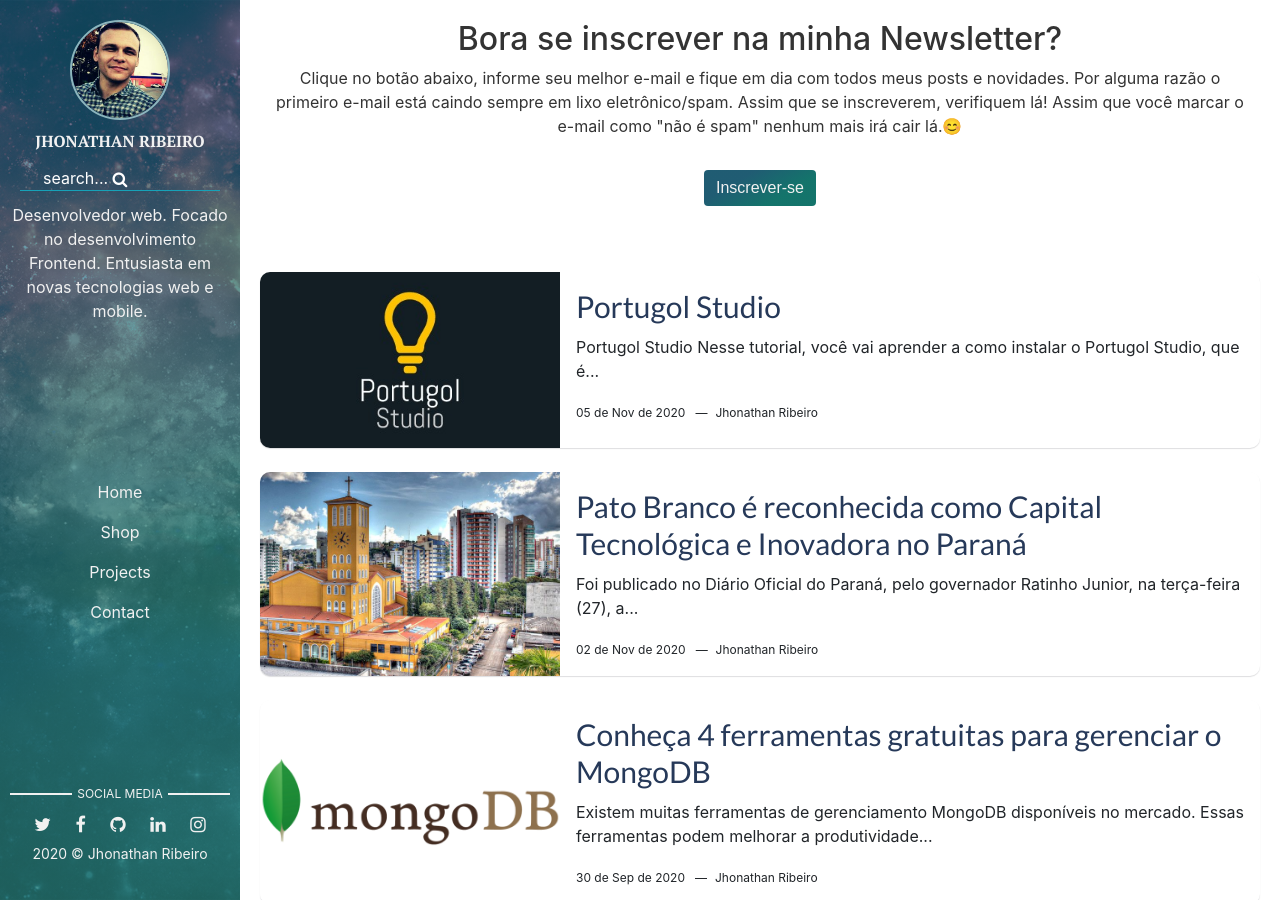
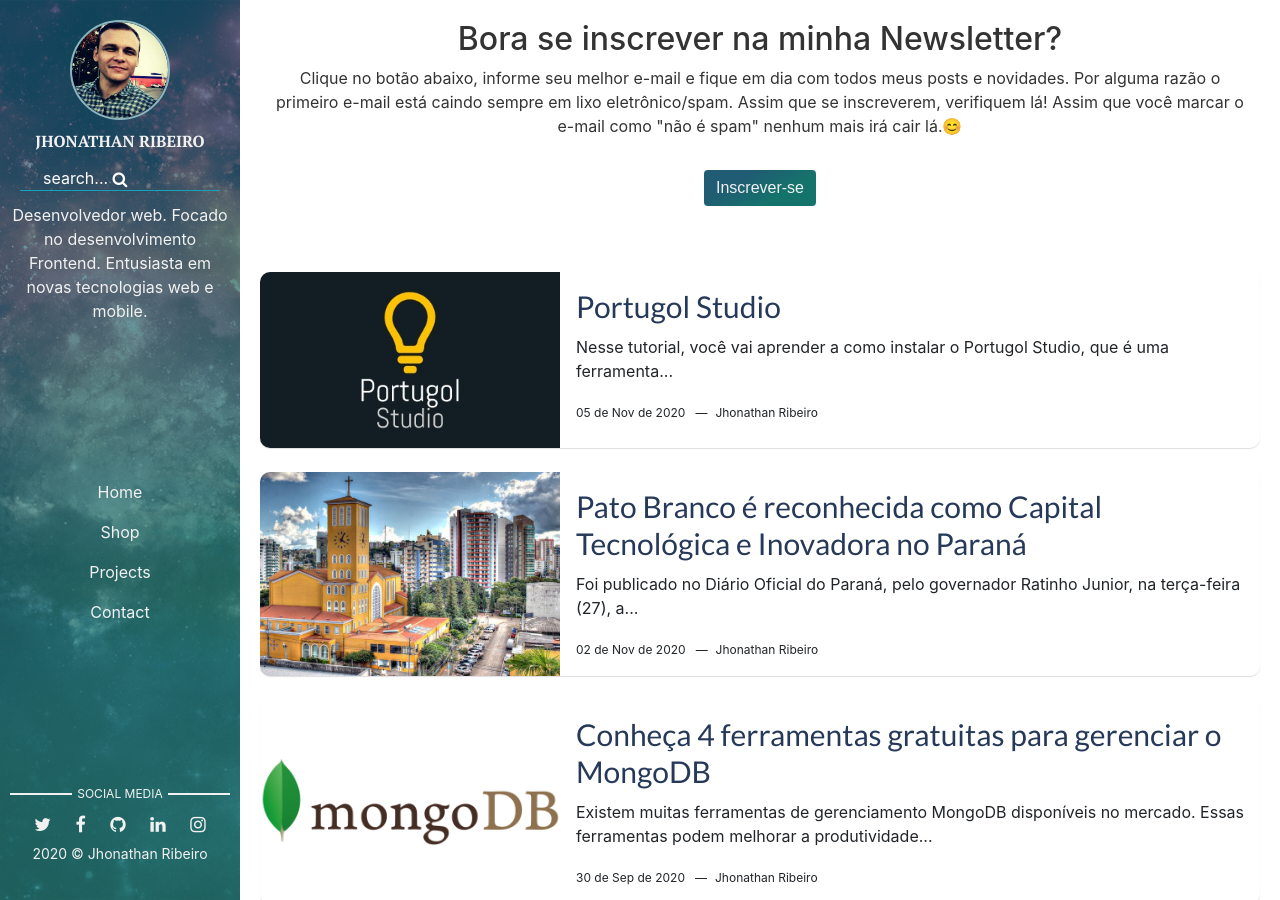
Before and after one commit to JhonathanRibeiro/blog, a Jekyll site: the page built from index.html, in a window 1280 px wide and 900 px high. Built offline with Jekyll 4.4.1, drawn with Linux system fonts in a browser that asks for light colours; the list of posts is cut into pages by our own code.

Commit message:
Update Post “2020-11-06-portugol-studio”

```diff
--- a/_posts/2020-11-06-portugol-studio.md
+++ b/_posts/2020-11-06-portugol-studio.md
@@ -26,8 +26,6 @@ twitter-creator: "@Jhonathanrjb"
 twitter-card: summary
 twitter-site: "@Jhonathanrjb"
 ---
-# Portugol Studio
-
 Nesse tutorial, você vai aprender a como instalar o **Portugol Studio**, que é uma ferramenta utilizada para aprender a programar, voltado para os iniciantes em programação que falam o idioma português. Também vai ser feito um mini overview do Portugol, para que você tenha uma noção básica dos recursos da ferramenta. Por fim, mostrarei como você pode criar o seu primeiro algorítmo no Portugol Studio.
 
 ## Instalação do Portugol
```
